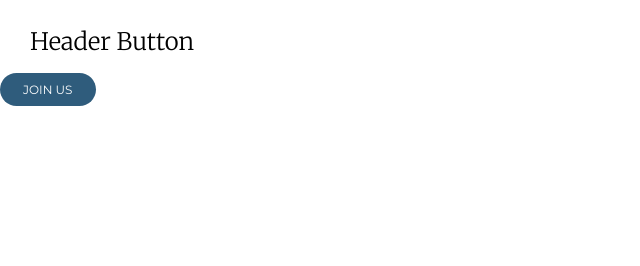
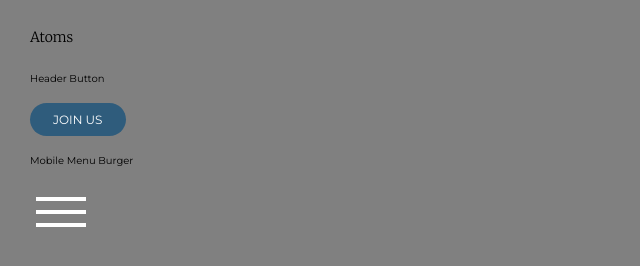
Before and after one commit to merryface/evositeCutUp, a website: page library.html in a window 1280 px wide. Shown: the whole page, without its empty margins (0-640 px from the left). Drawn offline with Linux system fonts and the light colour scheme.

Commit message:
burger finished

```diff
--- a/library.html
+++ b/library.html
@@ -1,4 +1,4 @@
-<html>
+<html class="library">
     <head>
         <meta charset="UTF-8">
         <meta name="viewport" content="width=device-width, initial-scale=1.0">
@@ -9,8 +9,15 @@
         <script defer src="./js/dist/all.min.js"></script>
     </head>
 
-    <body>
-        <h2 style="margin: 3rem;">Header Button</h2>
+    <body style="margin: 3rem;">
+        <h1 style="margin: 3rem 0;">Atoms</h1>
+
+        <p style="margin: 3rem 0;">Header Button</p>
         <a class="header_button" href="/">join us</a>
+
+        <p style="margin: 3rem 0;">Mobile Menu Burger</p>
+        <button class="menu_burger">
+            <img src="./assets/burger.svg" alt="menu Button">
+        </button>
     </body>
 </html>
--- a/scss/header.scss
+++ b/scss/header.scss
@@ -8,3 +8,8 @@
     background-color: var(--buttonPrimary);
     color: var(--white);
 }
+
+.menu_burger {
+    border: none;
+    background: none;
+}
--- a/scss/settings.scss
+++ b/scss/settings.scss
@@ -15,3 +15,8 @@
         text-decoration: none;
     }
 }
+
+
+.library {
+    background-color: grey;
+}
```
Also changed, not shown: assets/burger.svg (added), css/main.css, css/main.min.css.
